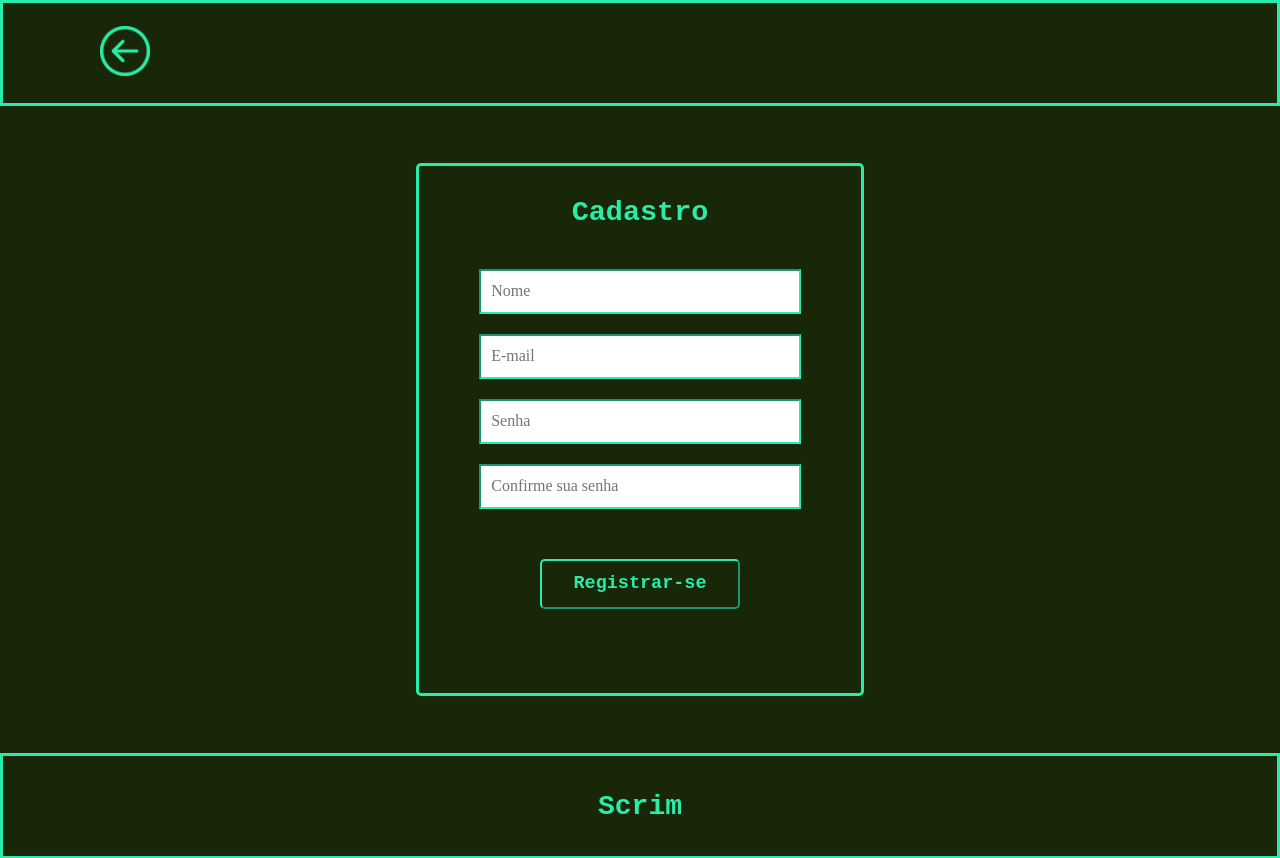
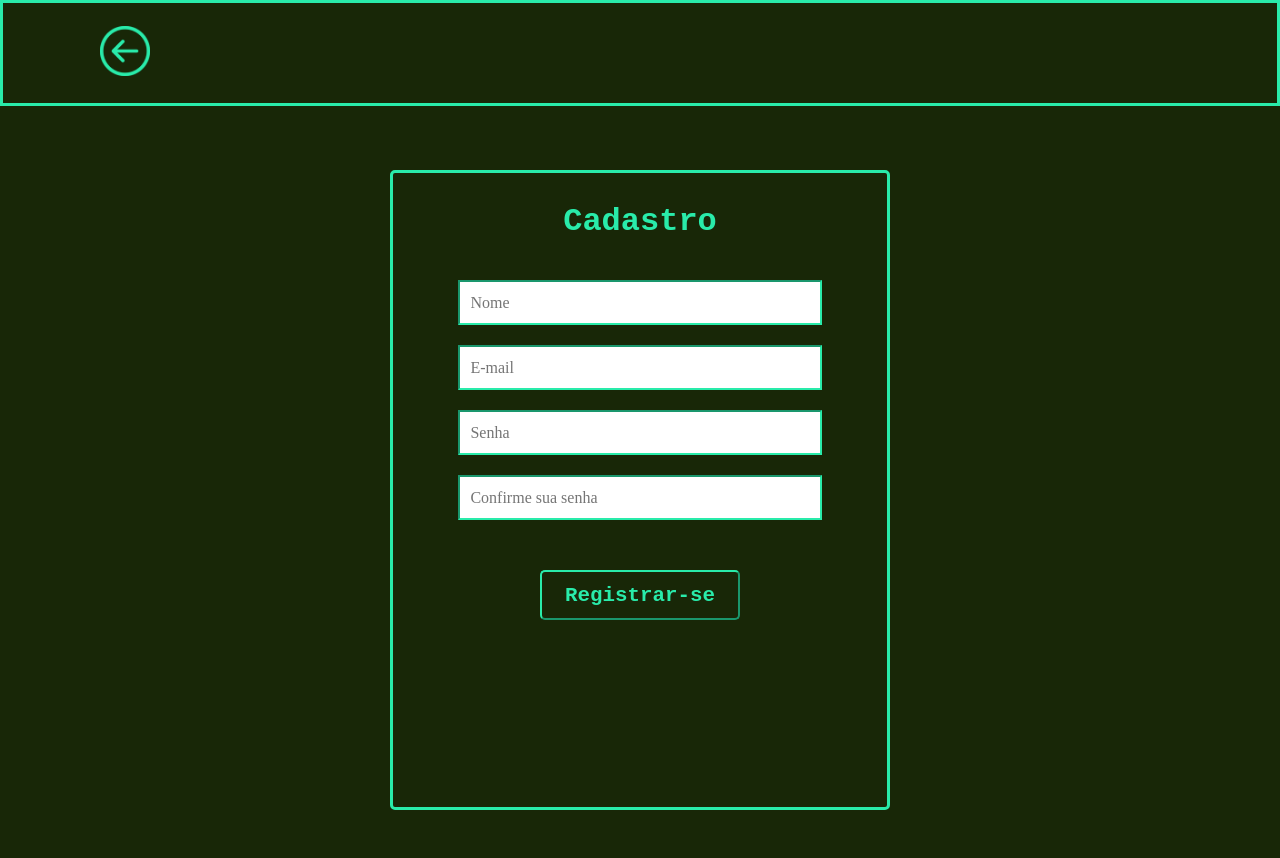
Before and after one commit to shunny2/scrim-frontend, a React (Create React App) app: page /signup in a window 1280 px wide. Shown: the top 858 px of the page. Built offline with nearby package versions, Linux system fonts and the light colour scheme; no server answers.

Commit message:
Rollback

```diff
--- a/src/components/Button/styles.js
+++ b/src/components/Button/styles.js
@@ -1,5 +1,4 @@
 import styled from "styled-components";
-import px2vw from "../../utils/px2vw";
 
 export const Button = styled.button`
     display: block;
@@ -20,11 +19,4 @@ export const Button = styled.button`
         background-color: #29EBAA;
         color: white;
     }
-
-    @media (max-width: 375px) {
-        font-size: 1.7rem;
-        margin: 30px auto;
-        width: ${px2vw(80,200)};
-        height: ${px2vw(5,50)};
-    }
 `;
--- a/src/components/Footer/styles.js
+++ b/src/components/Footer/styles.js
@@ -1,5 +1,4 @@
 import styled from 'styled-components';
-import px2vw from '../../utils/px2vw';
 
 export const Footer = styled.footer`
     border: 3px solid #29EBAA;
@@ -17,11 +16,6 @@ export const Container = styled.div`
     max-width: 1100px;
     margin: 0 auto;
     height: 100px;
-
-    @media (max-width: 375px) {
-        width: ${px2vw(350,375)};
-        height: ${px2vw(50,375)};
-    }
 `;
 
 export const Logo = styled.div`
@@ -34,8 +28,4 @@ export const Logo = styled.div`
 
 export const H1 = styled.h1`
     font-size: 28px;
-
-    @media (max-width: 375px) {
-        font-size: 3rem;
-    }
 `;
--- a/src/components/Header/styles.js
+++ b/src/components/Header/styles.js
@@ -1,5 +1,4 @@
 import styled from 'styled-components';
-import px2vw from '../../utils/px2vw';
 
 export const Header = styled.header`
     margin-bottom: 4rem;
@@ -13,18 +12,9 @@ export const Container = styled.div`
     max-width: 1100px;
     margin: 0 auto;
     height: 100px;
-
-    @media (max-width: 375px) {
-        width: ${px2vw(350,375)};
-        height: ${px2vw(50,375)};
-    }
 `;
 
 export const Image = styled.img`
+    width: 50px;
     margin: 10px;
-    width: 50px;
-
-    @media (max-width: 375px) {
-        width: ${px2vw(35,375)};
-    }
 `;
--- a/src/components/Input/styles.js
+++ b/src/components/Input/styles.js
@@ -11,9 +11,4 @@ export const Input = styled.input`
     font-family: Poppins;
     border-color: #29EBAA;
     height: 45px;
-
-    @media (max-width: 375px) {
-        font-size: 2rem;
-        height: 30px;
-    }
 `;
--- a/src/pages/SignUp/styles.js
+++ b/src/pages/SignUp/styles.js
@@ -1,6 +1,4 @@
 import styled from 'styled-components';
-
-import px2vw from "../../utils/px2vw";
 
 export const Main = styled.main`
     display: flex;
@@ -13,14 +11,9 @@ export const Content = styled.div`
     text-align: center;
     padding: 30px 20px;
     border: 3px solid #29EBAA;
-    width: ${px2vw(175,500)};
-    height: ${px2vw(250,600)};
+    width: 500px;
+    height: 640px;
     border-radius: 5px;
-
-    @media (max-width: 375px) {
-        width: ${px2vw(350,375)};
-        height: ${px2vw(505,375)};
-    }
 `;
 
 export const H1 = styled.h1`
@@ -28,11 +21,7 @@ export const H1 = styled.h1`
     font-family: monospace;
     font-size: 2rem;
     color: #29EBAA;
-
-    @media (max-width: 375px) {
-        font-size: 3.2rem;
-    }
-`;
+    `;
 
 export const Form = styled.form`
 `;
@@ -45,8 +34,4 @@ export const labelError = styled.label`
     font-size: 14px;
     font-weight: bold;
     color: #29EBAA;
-
-    @media (max-width: 375px) {
-        font-size: 1.6rem;
-    }
 `;
--- a/src/styles/global.js
+++ b/src/styles/global.js
@@ -1,23 +1,10 @@
 import { createGlobalStyle } from "styled-components";
-import px2vw from "../utils/px2vw";
 
 const GlobalStyle = createGlobalStyle`
     * {
         margin: 0;
         padding: 0;
         box-sizing: border-box;
-    }
-
-    :root {
-      font-size: ${px2vw(24)};
-
-      @media (min-width: 768px) {
-        font-size: ${px2vw(18)};
-      }
-
-      @media (min-width: 1024px) {
-        font-size: ${px2vw(16)};
-      }
     }
 
     body {
```
